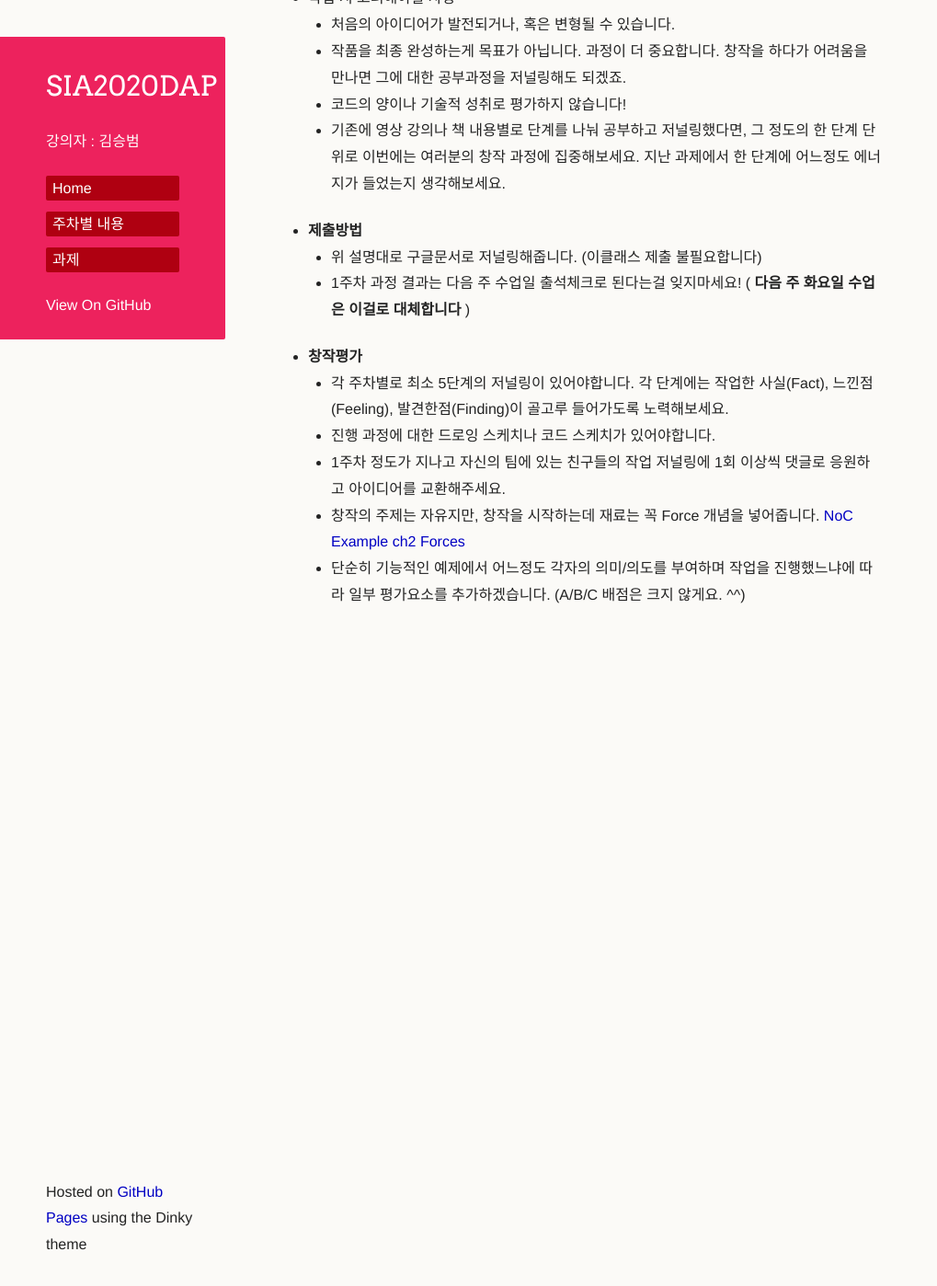
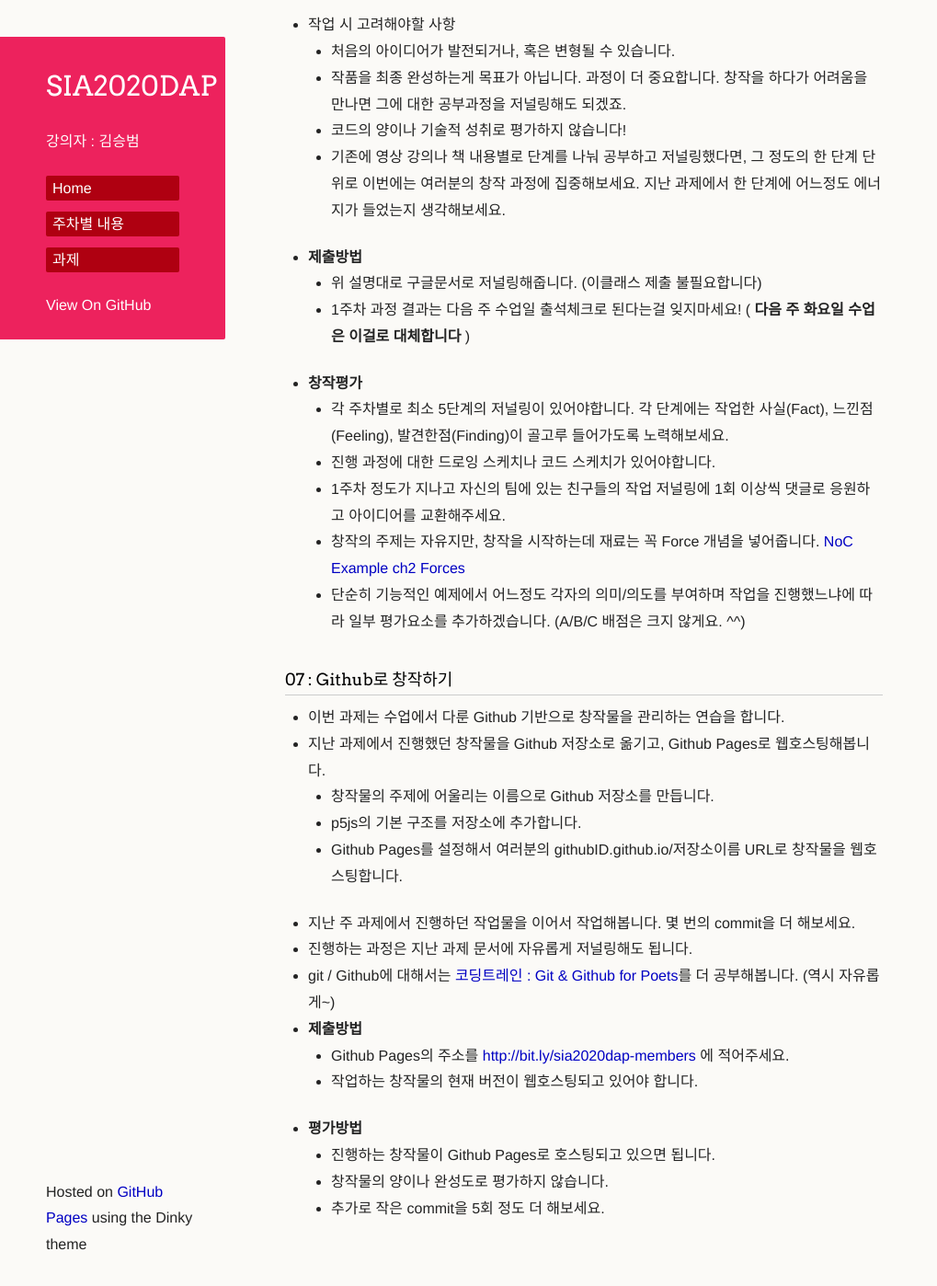
Before and after one commit to picxenk/SIA2020DAP, a Jekyll site: the page built from homework.md, in a window 1280 px wide and 1400 px high, scrolled down 6844 px. Shown: the whole window at 92% size, without its empty margins (0-1019 px from the left). Built offline with Jekyll 4.4.1, drawn with Linux system fonts in a browser that asks for light colours; our own code applies the rules of GitHub Pages for plain Markdown files; a script that is not in the unit is left out; the repository's description, which GitHub fills in, is left out.

Commit message:
HW 7 추가

```diff
--- a/homework.md
+++ b/homework.md
@@ -198,3 +198,20 @@
    * 1주차 정도가 지나고 자신의 팀에 있는 친구들의 작업 저널링에 1회 이상씩 댓글로 응원하고 아이디어를 교환해주세요.
    * 창작의 주제는 자유지만, 창작을 시작하는데 재료는 꼭 Force 개념을 넣어줍니다. [NoC Example ch2 Forces](https://github.com/nature-of-code/noc-examples-p5.js/tree/master/chp02_forces)
    * 단순히 기능적인 예제에서 어느정도 각자의 의미/의도를 부여하며 작업을 진행했느냐에 따라 일부 평가요소를 추가하겠습니다. (A/B/C 배점은 크지 않게요. ^^)
+
+### 07 : Github로 창작하기
+ * 이번 과제는 수업에서 다룬 Github 기반으로 창작물을 관리하는 연습을 합니다.
+ * 지난 과제에서 진행했던 창작물을 Github 저장소로 옮기고, Github Pages로 웹호스팅해봅니다.
+   * 창작물의 주제에 어울리는 이름으로 Github 저장소를 만듭니다.
+   * p5js의 기본 구조를 저장소에 추가합니다.
+   * Github Pages를 설정해서 여러분의 githubID.github.io/저장소이름 URL로 창작물을 웹호스팅합니다.
+ * 지난 주 과제에서 진행하던 작업물을 이어서 작업해봅니다. 몇 번의 commit을 더 해보세요.
+ * 진행하는 과정은 지난 과제 문서에 자유롭게 저널링해도 됩니다.
+ * git / Github에 대해서는 [코딩트레인 : Git & Github for Poets](https://www.youtube.com/playlist?list=PLRqwX-V7Uu6ZF9C0YMKuns9sLDzK6zoiV)를 더 공부해봅니다. (역시 자유롭게~)
+ * **제출방법**
+   * Github Pages의 주소를 <http://bit.ly/sia2020dap-members> 에 적어주세요.
+   * 작업하는 창작물의 현재 버전이 웹호스팅되고 있어야 합니다.
+ * **평가방법**
+   * 진행하는 창작물이 Github Pages로 호스팅되고 있으면 됩니다.
+   * 창작물의 양이나 완성도로 평가하지 않습니다.
+   * 추가로 작은 commit을 5회 정도 더 해보세요.
```
